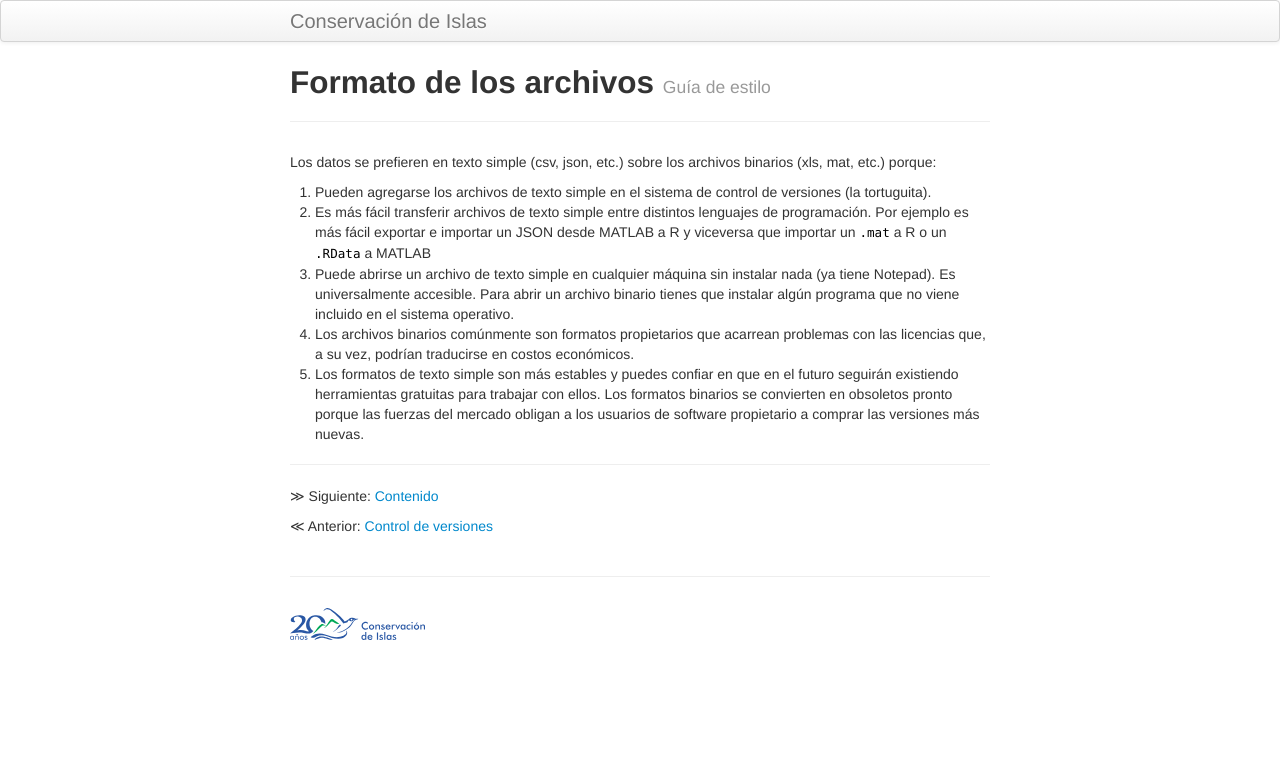
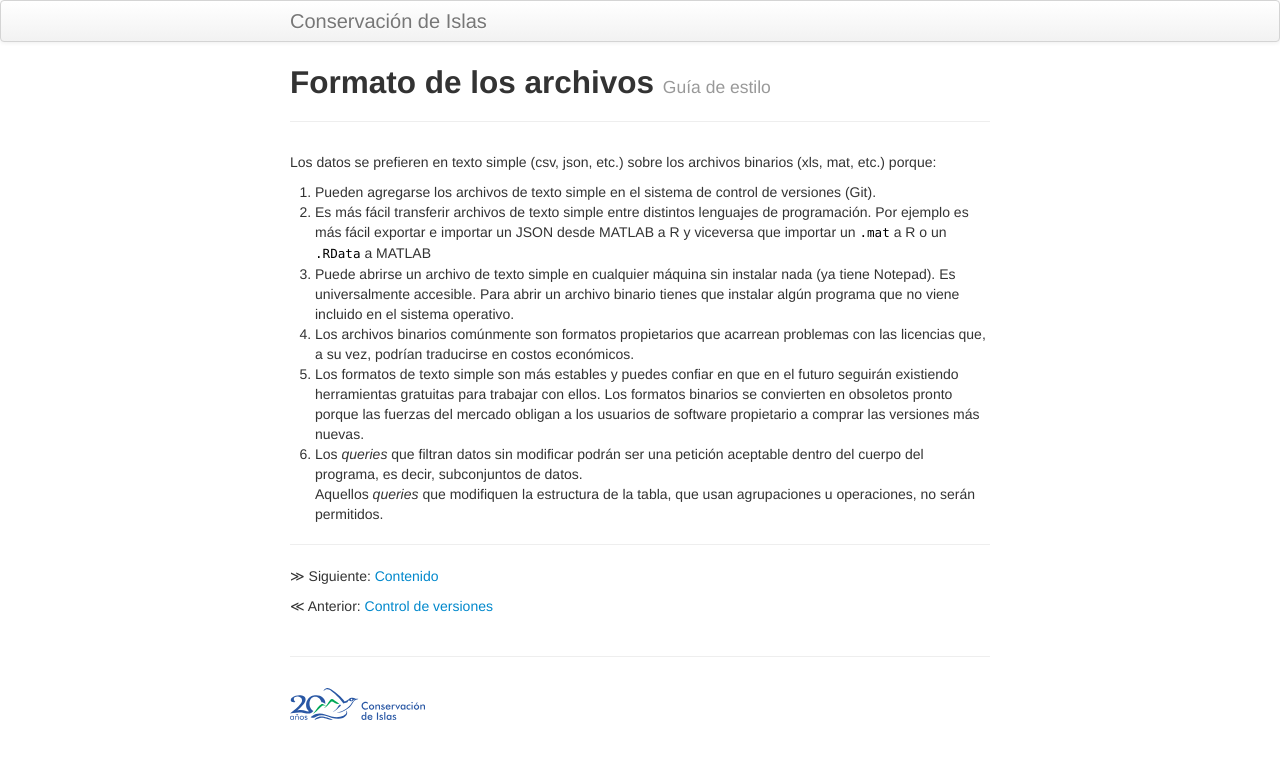
Before and after one commit to LizethMReyes/islasgeci.github.io, a Jekyll site: the page built from ciencia_de_datos/guia_de_estilo/formato_de_archivos.md, in a window 1280 px wide. Shown: the top 759 px of the page. Built offline with Jekyll 4.4.1, drawn with Linux system fonts in a browser that asks for light colours.

Commit message:
Agrega acuerdos tomados en Kaizen

```diff
--- a/ciencia_de_datos/guia_de_estilo/formato_de_archivos.md
+++ b/ciencia_de_datos/guia_de_estilo/formato_de_archivos.md
@@ -7,11 +7,13 @@ description: Este documento extiende las guías de estilo adoptadas por el equip
 
 Los datos se prefieren en texto simple (csv, json, etc.) sobre los archivos binarios (xls, mat, etc.) porque:
 
-1. Pueden agregarse los archivos de texto simple en el sistema de control de versiones (la tortuguita).
+1. Pueden agregarse los archivos de texto simple en el sistema de control de versiones (Git).
 1. Es más fácil transferir archivos de texto simple entre distintos lenguajes de programación. Por ejemplo es más fácil exportar e importar un JSON desde MATLAB a R y viceversa que importar un `.mat` a R o un `.RData` a MATLAB
 1. Puede abrirse un archivo de texto simple en cualquier máquina sin instalar nada (ya tiene Notepad). Es universalmente accesible. Para abrir un archivo binario tienes que instalar algún programa que no viene incluido en el sistema operativo.
 1. Los archivos binarios comúnmente son formatos propietarios que acarrean problemas con las licencias que, a su vez, podrían traducirse en costos económicos.
 1. Los formatos de texto simple son más estables y puedes confiar en que en el futuro seguirán existiendo herramientas gratuitas para trabajar con ellos. Los formatos binarios se convierten en obsoletos pronto porque las fuerzas del mercado obligan a los usuarios de software propietario a comprar las versiones más nuevas.
+1. Los _queries_  que filtran datos sin modificar podrán ser una petición aceptable dentro del cuerpo del programa, es decir, subconjuntos de datos.
+Aquellos _queries_ que modifiquen la estructura de la tabla, que usan agrupaciones u operaciones, no serán permitidos.
 
 ---
 
```
